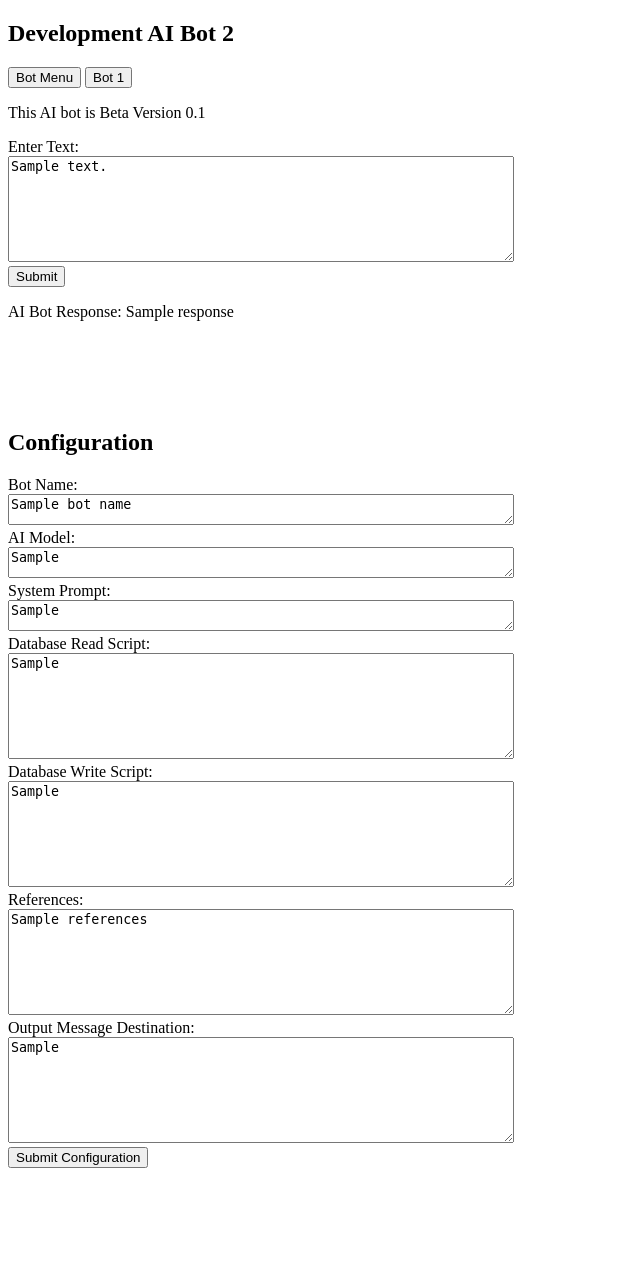
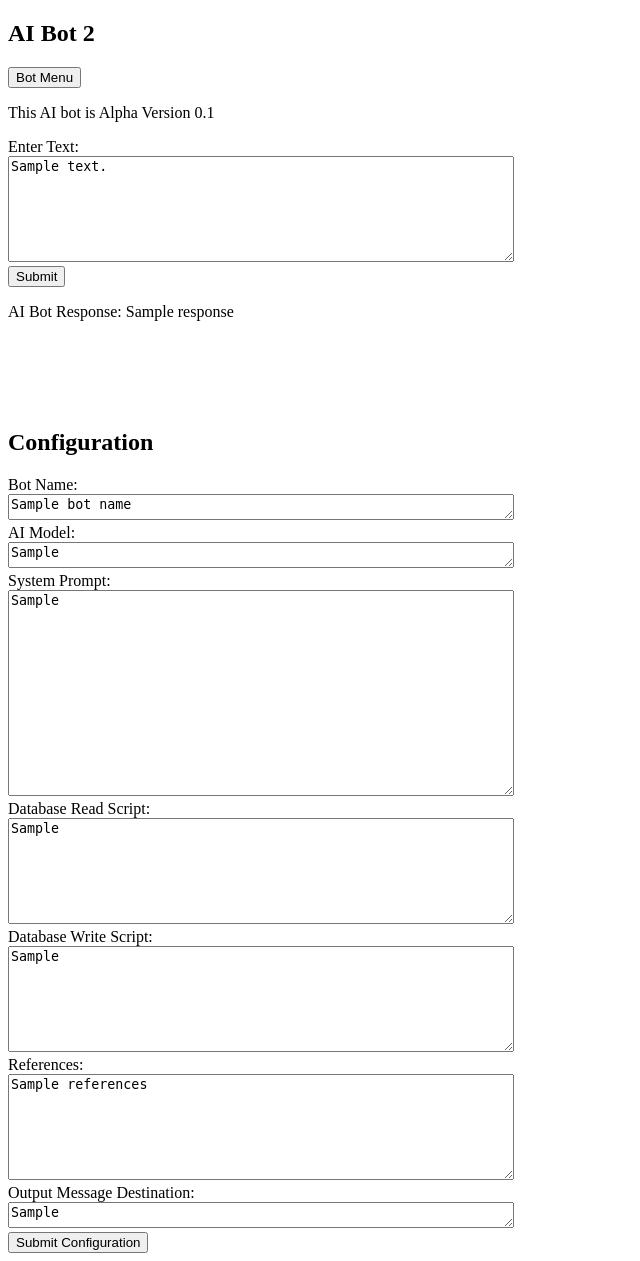
Before and after one commit to stuarth-afk/AI_Project_1, a Flask app: template templates/page_2.html in a window 1280 px wide. Shown: the whole page, without its empty margins (0-640 px from the left). Before the commit the page ends 1168 px from the top, so only its background shows below. Run offline with Flask 3, Linux system fonts and the light colour scheme; the template is opened without the code that fills it: most values are stand-ins (such as "Sample title", 1, 10 or a date in 2020); parts of the project's set-up code (start-up, migrations or seed data) failed here and were passed over; some libraries are stand-ins or nearby versions.

Commit message:
Your commit message here

```diff
--- a/templates/page_2.html
+++ b/templates/page_2.html
@@ -4,10 +4,9 @@
   <title>AI Bot 2</title>
 </head>
 <body>
-<h2>Development AI Bot 2</h2>
+<h2>AI Bot 2</h2>
 <a href="{{ url_for('index') }}"><button>Bot Menu</button></a>
-<a href="{{ url_for('page_1') }}"><button>Bot 1</button></a>
-<p>This AI bot is Beta Version 0.1<p>
+<p>This AI bot is Alpha Version 0.1<p>
 <form action="/page_2" method="post">
   <label for="text">Enter Text:</label><br>
   <textarea id="text" name="text" style="width: 500px; height: 100px;">{{ user_text }}</textarea><br>
@@ -19,13 +18,13 @@
 <h2>Configuration</h2>
 <form action="/submit_config" method="post">
   <label for="bot_name">Bot Name:</label><br>
-  <textarea id="text" name="text" style="width: 500px; height: 25px;">{{ bot_name }}</textarea><br>
+  <textarea id="text" name="text" style="width: 500px; height: 20px;">{{ bot_name }}</textarea><br>
 
   <label for="ai_model">AI Model:</label><br>
-  <textarea id="text" name="text" style="width: 500px; height: 25px;">{{ ai_model }}</textarea><br>
+  <textarea id="text" name="text" style="width: 500px; height: 20px;">{{ ai_model }}</textarea><br>
 
   <label for="system_prompt">System Prompt:</label><br>
-  <textarea id="text" name="text" style="width: 500px; height: 25px;">{{ system_prompt }}</textarea><br>
+  <textarea id="text" name="text" style="width: 500px; height: 200px;">{{ system_prompt }}</textarea><br>
 
   <label for="db_read_script">Database Read Script:</label><br>
   <textarea id="text" name="text" style="width: 500px; height: 100px;">{{ db_read_script }}</textarea><br>
@@ -37,7 +36,7 @@
   <textarea id="text" name="text" style="width: 500px; height: 100px;">{{ references }}</textarea><br>
 
   <label for="output_destination">Output Message Destination:</label><br>
-  <textarea id="text" name="text" style="width: 500px; height: 100px;">{{ output_destination }}</textarea><br>
+  <textarea id="text" name="text" style="width: 500px; height: 20px;">{{ output_destination }}</textarea><br>
 
   <input type="submit" value="Submit Configuration">
 </form>
```
Also changed, not shown: 1 other file.
